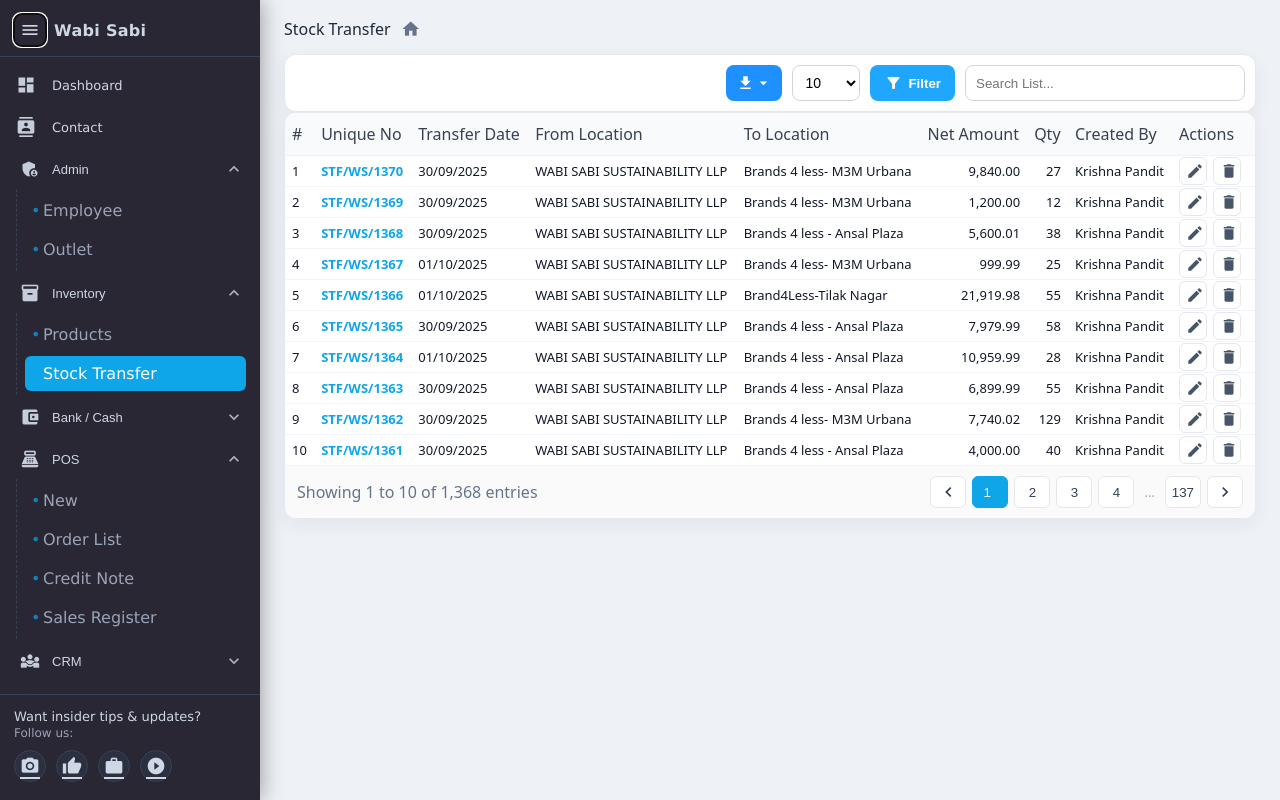
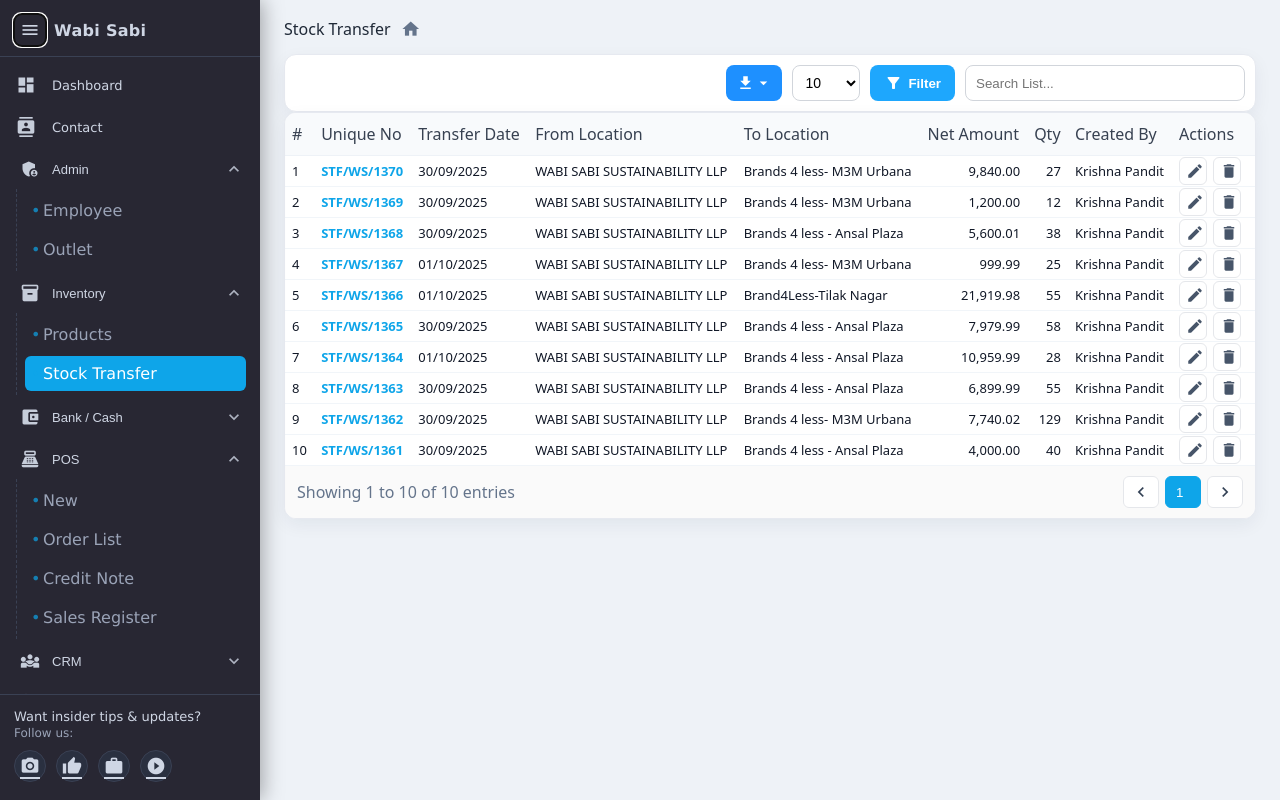
Before and after one commit to wabisabiit/Wabi-Sabi-ERP-Project, a React (Vite) app in the folder wabi_sabi_frontend/: page /inventory/stock-transfer in a window 1280 px wide. Built offline with nearby package versions, Linux system fonts and the light colour scheme.

Commit message:
Ranjit Stock Transfer css changes done

```diff
--- a/wabi_sabi_frontend/src/components/StockTransferPage.jsx
+++ b/wabi_sabi_frontend/src/components/StockTransferPage.jsx
@@ -452,16 +452,11 @@ export default function StockTransferPage() {
 
         <div className="st-foot">
           <div className="st-info">
-            Showing 1 to {Math.min(pageSize, rows.length)} of 1,368 entries
+            Showing 1 to {Math.min(pageSize, rows.length)} of 10 entries
           </div>
           <div className="st-pager">
             <button className="st-page" disabled><span className="material-icons">chevron_left</span></button>
             <button className="st-page sel">1</button>
-            <button className="st-page">2</button>
-            <button className="st-page">3</button>
-            <button className="st-page">4</button>
-            <span className="st-ellipsis">…</span>
-            <button className="st-page">137</button>
             <button className="st-page"><span className="material-icons">chevron_right</span></button>
           </div>
         </div>
--- a/wabi_sabi_frontend/src/styles/StockTransferPage.css
+++ b/wabi_sabi_frontend/src/styles/StockTransferPage.css
@@ -69,7 +69,7 @@
   padding:12px; margin:10px 0 12px; box-shadow:0 6px 18px rgba(25,42,70,.06);
 }
 .st-field{ display:flex; flex-direction:column; gap:6px; }
-.st-field label{ font-weight:700; color:#1f2937; }
+.st-field label{ font-weight:500; color:#1f2937; }
 .st-field input, .st-field select{
   height:36px; border:1px solid #d1d5db; border-radius:8px; padding:0 10px; background:#fff;
 }
@@ -162,7 +162,7 @@
   position:absolute; z-index:2000; margin-top:8px;
   background:#fff; border:1px solid #dcdfe6; border-radius:6px;
   box-shadow:0 10px 28px rgba(0,0,0,.18);
-  display:flex; gap:16px; padding:14px; min-width:720px;
+  display:flex; gap:16px; padding:14px; width:730px;
 }
 
 /* Left preset pane */
```
